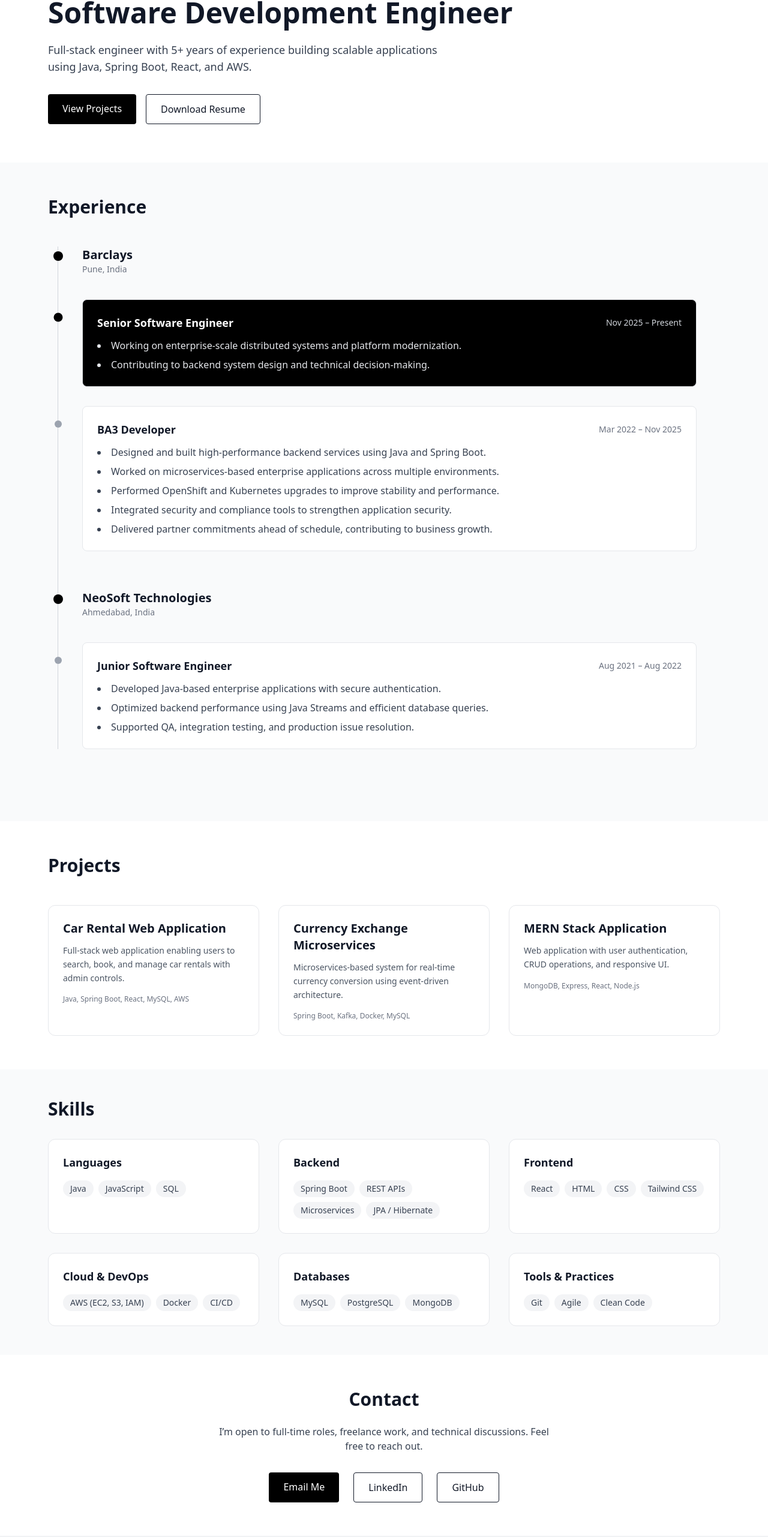
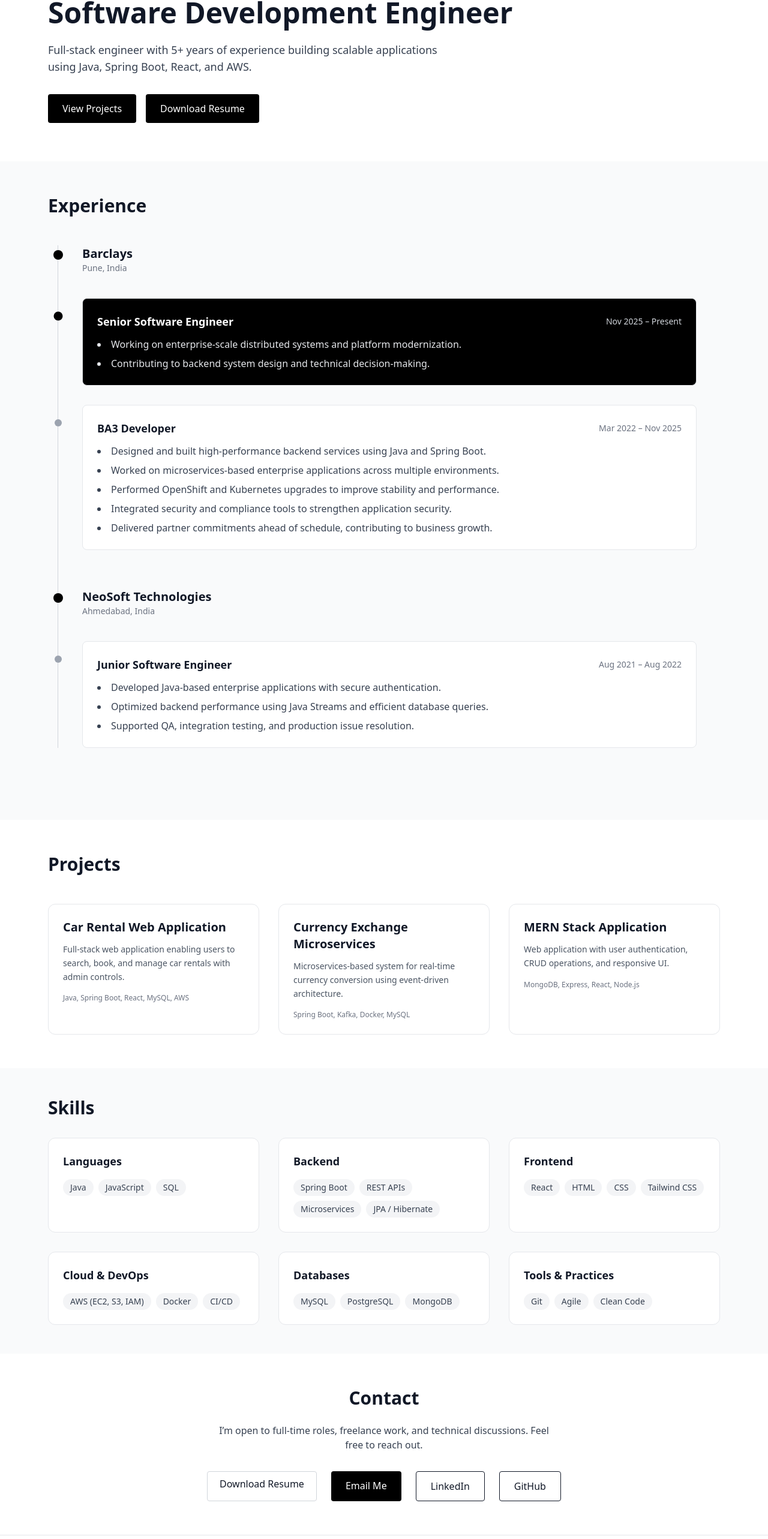
Before and after one commit to jaykumarbamania/My_Portfolio, a React (Vite) app: page / in a window 1280 px wide. Shown: the part 99-2665 px from the top of the page at 60% size. Built offline with nearby package versions, Linux system fonts and the light colour scheme.

Commit message:
Implemented Download Resume functionality

```diff
--- a/src/config/socials.js
+++ b/src/config/socials.js
@@ -1,7 +1,9 @@
 export const SOCIAL_LINKS = {
   email: "jaykumarbamania75@gmail.com",
-  linkedin: "https://www.linkedin.com/in/jaykumarbamania",
-  github: "https://github.com/<your-github-username>",
+  linkedin: "https://www.linkedin.com/in/jaykumar-bamania",
+  github: "https://github.com/jaykumarbamania",
 };
 
 export const MY_PORTFOLIO_NAME = "Jaykumar Bamania"
+
+export const MY_RESUME_NAME = "Jaykumar_Bamania_Resume_2026.pdf"
--- a/src/sections/Contact.jsx
+++ b/src/sections/Contact.jsx
@@ -1,4 +1,4 @@
-import { SOCIAL_LINKS } from "../config/socials";
+import { SOCIAL_LINKS, MY_RESUME_NAME } from "../config/socials";
 
 const Contact = () => {
   return (
@@ -14,6 +14,14 @@ const Contact = () => {
         </p>
 
         <div className="flex flex-col md:flex-row justify-center gap-6">
+          <a
+            href={`/${MY_RESUME_NAME}`}
+            download
+            className="border border-gray-300 px-5 py-2 rounded
+                        hover:border-gray-500 transition"
+            >
+            Download Resume
+          </a>
           <a
             href={`mailto:${SOCIAL_LINKS.email}`}
             className="bg-black text-white px-6 py-3 rounded transition
--- a/src/sections/Hero.jsx
+++ b/src/sections/Hero.jsx
@@ -1,3 +1,4 @@
+import { MY_RESUME_NAME } from "../config/socials";
 const Hero = () => {
   return (
     <section id="home" className="max-w-6xl mx-auto px-4 pt-24 pb-16 ">
@@ -36,12 +37,15 @@ const Hero = () => {
         </a>
 
         <a
-          href="/resume.pdf"
-          className="border border-gray-900 px-6 py-3 rounded transition
-                    hover:bg-gray-100 hover:-translate-y-0.5"
-        >
+          href={`/${MY_RESUME_NAME}`}
+          download
+          className="
+            inline-block bg-black text-white px-6 py-3 rounded
+            transition hover:bg-gray-800 hover:-translate-y-0.5
+          "
+          >
           Download Resume
-        </a>
+          </a>
       </div>
 
     </section>
```
Also changed, not shown: 1 other file (tests, documents, lock files or other folders).
